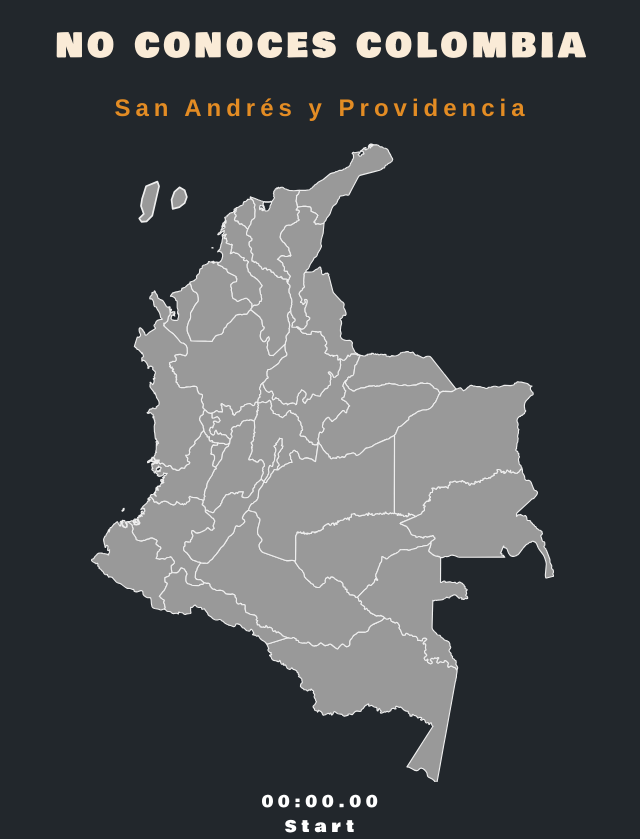
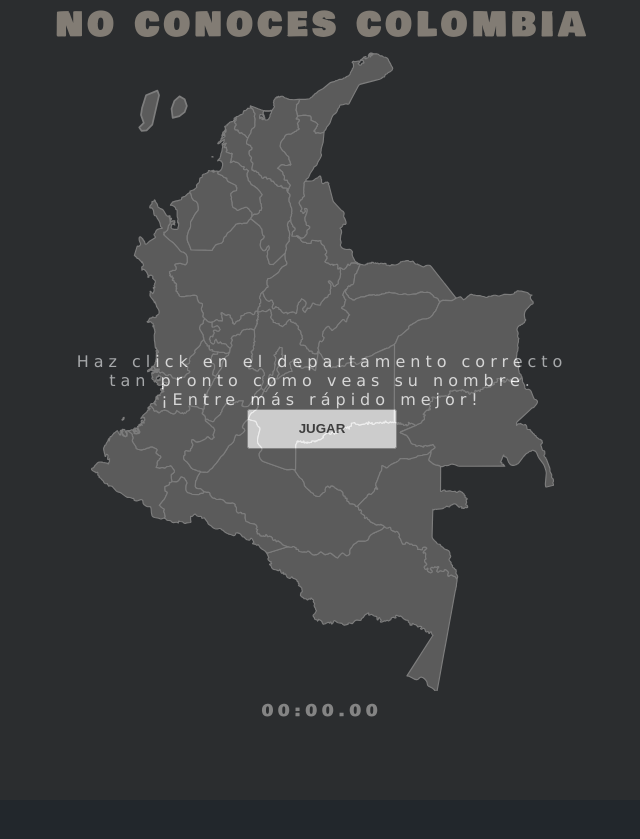
Before and after one commit to DiegoEme/no-conoces-colombia, a React (Create React App) app: page / in a window 1280 px wide. Shown: the whole page, without its empty margins (318-958 px from the left). After the commit the page ends 800 px from the top, so only its background shows below. Built offline with nearby package versions, Linux system fonts and the light colour scheme.

Commit message:
timer and home screen

```diff
--- a/src/App.css
+++ b/src/App.css
@@ -32,6 +32,10 @@ svg path:hover {
 
 .selected-wrong {
   fill: rgb(238, 65, 34);
+}
+
+.disable-click {
+  pointer-events: none;
 }
 
 #COL1342 {
--- a/src/App.js
+++ b/src/App.js
@@ -1,9 +1,12 @@
 import { useState, useEffect } from "react";
 import { initialStates } from "./utils/utils";
 import MyStopwatch from "./components/MyStopWatch";
+import Home from "./components/Home";
 import "./App.css";
 
 function App() {
+  const [openModal, setOpenModal] = useState(true);
+  const [currentTime, setCurrentTime] = useState([0, 0]);
   const [timeoutId, setTimeoutId] = useState();
   const [selectedWrong, setSelectedWrong] = useState(false);
   const [states, setStates] = useState(initialStates);
@@ -59,10 +62,17 @@ function App() {
     });
   };
 
+  console.log(
+    `total time: ${currentTime[0]} minutes and ${currentTime[1]} seconds`
+  );
+
   //End game
   const endGame = () => {
     setTimeout(() => {
-      window.alert("You won!!!");
+      window.alert(
+        `Yo won!!! total time: ${currentTime[0]} minutes and ${currentTime[1]} seconds`
+      );
+      console.log(currentTime);
     }, 200);
   };
 
@@ -78,9 +88,10 @@ function App() {
 
   return (
     <div className="App">
+      {openModal && <Home closeModal={setOpenModal} />}
       <h1>NO CONOCES COLOMBIA</h1>
 
-      <h2>{stateToGuess}</h2>
+      <h2>{openModal ? "" : stateToGuess}</h2>
 
       <svg
         id="map"
@@ -94,6 +105,7 @@ function App() {
         viewBox="180 60 820 1130"
         xmlns="http://www.w3.org/2000/svg"
         onClick={handleOnClick}
+        className={selectedWrong ? "disable-click" : null}
       >
         <path
           d="M10.5 640.1l0.2 0.9-0.6 0.5-0.4 0-0.8 0.7-0.4 0.1-0.3-0.3 0.5-0.8 0.5-0.3 0-0.6 0.4-0.2 0.9 0z"
@@ -691,7 +703,7 @@ function App() {
         <circle cx="524.8" cy="663.2" id="1"></circle>
         <circle cx="437.3" cy="870.9" id="2"></circle>
       </svg>
-      <MyStopwatch />
+      <MyStopwatch isOpenModal={openModal} setCurrentTime={setCurrentTime} />
     </div>
   );
 }
--- /dev/null
+++ b/src/components/Home.css
@@ -0,0 +1,26 @@
+.background {
+  width: 100vw;
+  height: 100vh;
+  background-color: #333;
+  position: fixed;
+  display: flex;
+  justify-content: center;
+  align-items: center;
+  opacity: 0.6;
+  color: white;
+}
+
+.container {
+  max-width: 500px;
+  max-height: 300px;
+  display: flex;
+  flex-direction: column;
+  font-family: "Lucida Sans", "Lucida Sans Regular", "Lucida Grande",
+    "Lucida Sans Unicode", Geneva, Verdana, sans-serif;
+}
+
+button {
+  width: 150px;
+  height: 40px;
+  font-weight: bolder;
+}
--- /dev/null
+++ b/src/components/Home.js
@@ -0,0 +1,21 @@
+import React from "react";
+import "./Home.css";
+
+function Home({ closeModal }) {
+  return (
+    <div className="background">
+      <div className="container">
+        <div>
+          <p>
+            Haz click en el departamento correcto tan pronto como veas su
+            nombre. ¡Entre más rápido mejor!
+          </p>
+
+          <button onClick={() => closeModal(false)}>JUGAR</button>
+        </div>
+      </div>
+    </div>
+  );
+}
+
+export default Home;
--- a/src/components/MyStopWatch.js
+++ b/src/components/MyStopWatch.js
@@ -1,13 +1,14 @@
-import React, { useState } from "react";
+import React, { useEffect, useState } from "react";
 import Timer from "./Timer";
 import ControlButtons from "./ControlButtons";
 
-function MyStopwatch() {
+function MyStopwatch({ isOpenModal, setCurrentTime }) {
   const [isActive, setIsActive] = useState(false);
   const [isPaused, setIsPaused] = useState(true);
   const [time, setTime] = useState(0);
+  //detectar cuando pase a false y empezar el contador
 
-  React.useEffect(() => {
+  useEffect(() => {
     let interval = null;
 
     if (isActive && isPaused === false) {
@@ -21,6 +22,12 @@ function MyStopwatch() {
       clearInterval(interval);
     };
   }, [isActive, isPaused]);
+
+  useEffect(() => {
+    if (!isOpenModal) {
+      handleStart();
+    }
+  }, [isOpenModal]);
 
   const handleStart = () => {
     setIsActive(true);
@@ -38,14 +45,14 @@ function MyStopwatch() {
 
   return (
     <div className="stop-watch">
-      <Timer time={time} />
-      <ControlButtons
+      <Timer time={time} setCurrentTime={setCurrentTime} />
+      {/* <ControlButtons
         active={isActive}
         isPaused={isPaused}
         handleStart={handleStart}
         handlePauseResume={handlePauseResume}
         handleReset={handleReset}
-      />
+      /> */}
     </div>
   );
 }
--- a/src/components/Timer.js
+++ b/src/components/Timer.js
@@ -1,16 +1,39 @@
-import React from "react";
+import React, { useEffect, useState } from "react";
 
-export default function Timer(props) {
+export default function Timer({ time, setCurrentTime }) {
+  const [minutes, setMinutes] = useState();
+  const [seconds, setSeconds] = useState();
+
+  useEffect(() => {
+    setMinutes(() => {
+      return `0${Math.floor((time / 60000) % 60)
+        .toString()
+        .slice(-2)}`;
+    });
+  }, [time]);
+
+  useEffect(() => {
+    setSeconds(() => {
+      return `0${Math.floor((time / 1000) % 60)
+        .toString()
+        .slice(-2)}`;
+    });
+  }, [time]);
+
+  useEffect(() => {
+    setCurrentTime([minutes, seconds]);
+  }, [time]);
+
   return (
     <div className="timer">
       <span className="digits">
-        {("0" + Math.floor((props.time / 60000) % 60)).slice(-2)}:
+        {("0" + Math.floor((time / 60000) % 60)).slice(-2)}:
       </span>
       <span className="digits">
-        {("0" + Math.floor((props.time / 1000) % 60)).slice(-2)}.
+        {("0" + Math.floor((time / 1000) % 60)).slice(-2)}.
       </span>
       <span className="digits mili-sec">
-        {("0" + ((props.time / 10) % 100)).slice(-2)}
+        {("0" + ((time / 10) % 100)).slice(-2)}
       </span>
     </div>
   );
--- a/src/index.css
+++ b/src/index.css
@@ -1,7 +1,13 @@
 @import url("https://fonts.googleapis.com/css2?family=Bowlby+One&display=swap");
+
+* {
+  margin: 0;
+  box-sizing: border-box;
+}
 
 body {
   margin: 0;
+  padding: 0;
   font-family: "Bowlby One", cursive;
   letter-spacing: 5px;
   -webkit-font-smoothing: antialiased;
```
